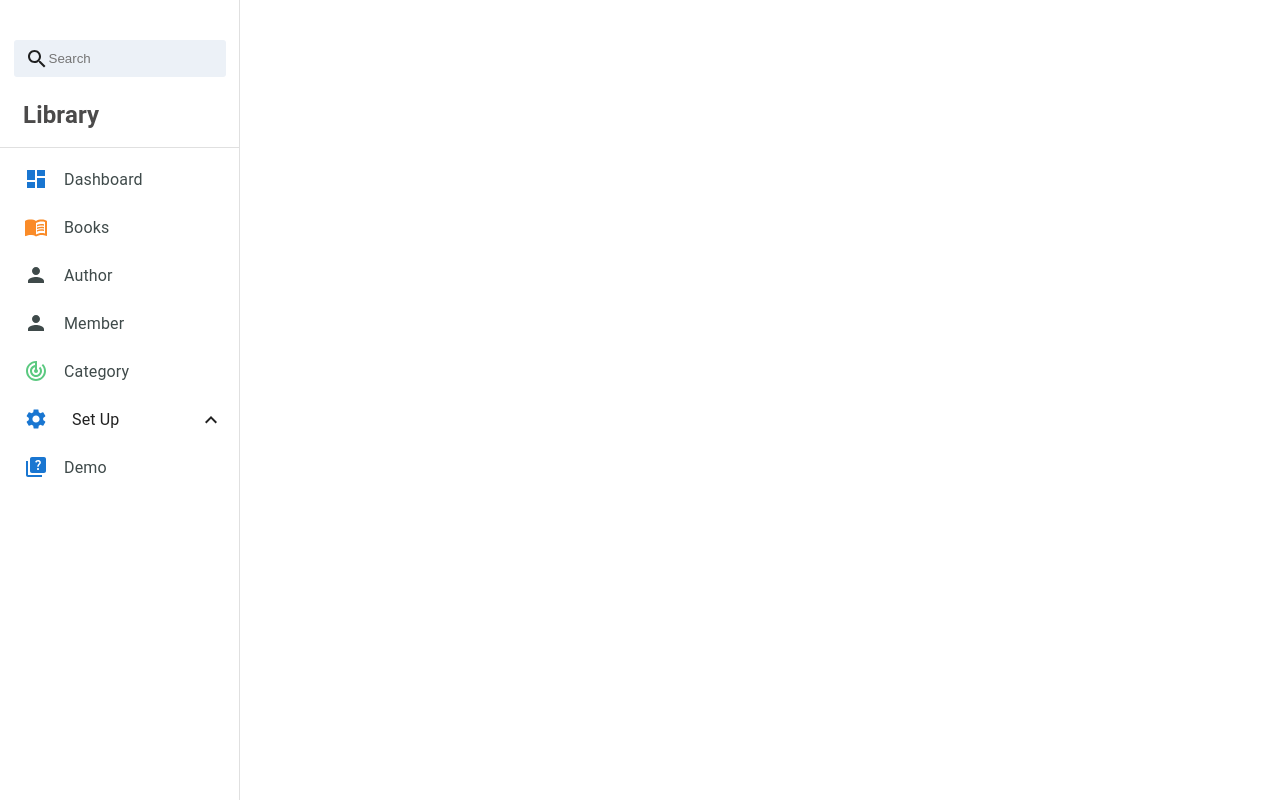
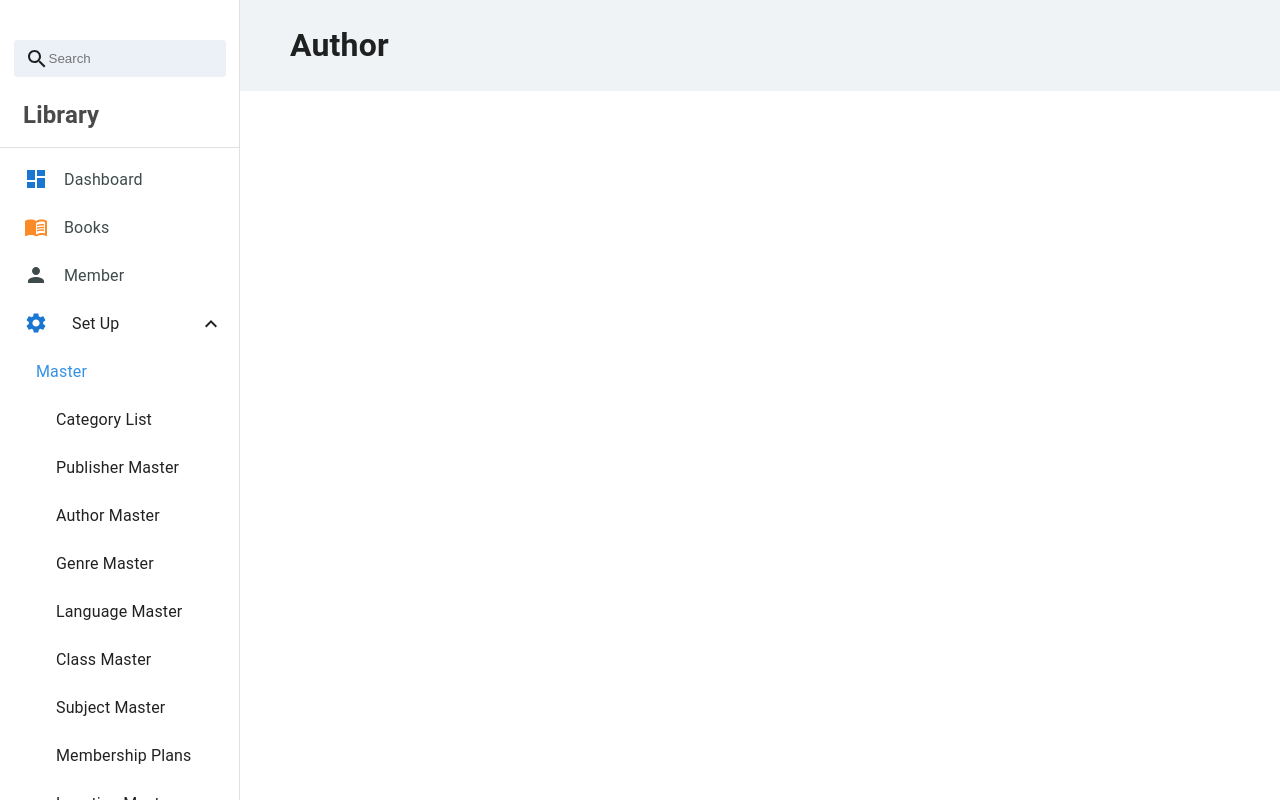
Before and after one commit to vipulchodhari/Edprime-Library-Express, a React (Create React App) app: page /author in a window 1280 px wide. Built offline with nearby package versions, Linux system fonts and the light colour scheme.

Commit message:
side navbar dropdown and navigation

```diff
--- a/src/App.js
+++ b/src/App.js
@@ -1,5 +1,9 @@
 import { Route, Routes } from 'react-router-dom';
 import './App.css';
+import { Dashboard } from './components/dashboard/Dashboard';
+import { Author } from './components/master/Author';
+import { Category } from './components/master/Category';
+import { Genre } from './components/master/Genre';
 import { Member } from './components/member/Member';
 import { Navbar } from './components/navbar/Navbar';
 
@@ -9,8 +13,11 @@ function App() {
       <div style={{display:'flex', gap:'50px', backgroundColor:'rgb(240,243,246)'}}>
         <Navbar />
         <Routes>
-          <Route path='/'></Route>
+          <Route path='/' element={<Dashboard/>}></Route>
           <Route path='/member' element={<Member />}></Route>
+          <Route path='/category' element={<Category/>}></Route>
+          <Route path='/genre' element={<Genre/>}></Route>
+          <Route path='/author' element={<Author/>}></Route>
         </Routes>
       </div>
     </div>
--- /dev/null
+++ b/src/components/master/Author.jsx
@@ -0,0 +1,5 @@
+export const Author = () => {
+    return <div>
+        <h1>Author</h1>
+    </div>
+}
--- /dev/null
+++ b/src/components/master/Category.jsx
@@ -0,0 +1,5 @@
+export const Category = ()=> {
+    return <div>
+        <h1>Book Category</h1>
+    </div>
+}
--- /dev/null
+++ b/src/components/master/Genre.jsx
@@ -0,0 +1,5 @@
+export const Genre = () => {
+    return <div>
+        <h1>Genre List</h1>
+    </div>
+}
--- a/src/components/navbar/Navbar.jsx
+++ b/src/components/navbar/Navbar.jsx
@@ -21,20 +21,34 @@ import ExpandMore from '@mui/icons-material/ExpandMore';
 import StarBorder from '@mui/icons-material/StarBorder';
 import Collapse from '@mui/material/Collapse';
 import '../../styles/navbar.css';
-import { Link } from 'react-router-dom';
+import { Link, useNavigate } from 'react-router-dom';
 
 const drawerWidth = 240;
 
 export const Navbar = () => {
+    let master = ["Category List", "Publisher Master", "Author Master", "Genre Master", "Language Master",
+                  "Class Master", "Subject Master", "Membership Plans", "Location Master"]
     const [openM, setOpenM] = React.useState(true);
     const [openS, setOpenS] = React.useState(true);
+    const navigate = useNavigate()
     const handleClick = () => {
         setOpenM(!openM);
-        setOpenS(!openS);
+        setOpenS(false)
     };
     const handleClickSec = () => {
-        setOpenS(!openS);
+        setOpenS(!openS)
     };
+    const handleNavigate = (el) => {
+        // console.log("receive end point", el)
+        if(el === "Category List"){
+            navigate('/category')
+        }else if(el === "Author Master"){
+            navigate('/author')
+        }else if(el === "Genre Master"){
+            navigate('/genre')
+        }
+    }
+
     return <div>
         <Box sx={{ display: 'flex' }}>
             <CssBaseline />
@@ -61,7 +75,7 @@ export const Navbar = () => {
                 <Toolbar />
                 <Divider />
                 <List>
-                    {/* <Link to='/' className='link-decoration'> */}
+                    <Link to='/' className='link-decoration'>
                     <ListItem disablePadding>
                         <ListItemButton>
                             <ListItemIcon>
@@ -70,7 +84,7 @@ export const Navbar = () => {
                             <ListItemText className='navbar-icon-text' primary='Dashboard' />
                         </ListItemButton>
                     </ListItem>
-                    {/* </Link> */}
+                    </Link>
                     {/* <Link to='/books' className='link-decoration'> */}
                     <ListItem disablePadding>
                         <ListItemButton>
@@ -82,14 +96,14 @@ export const Navbar = () => {
                     </ListItem>
                     {/* </Link> */}
                     {/* <Link to="/author" className='link-decoration'> */}
-                    <ListItem disablePadding>
+                    {/* <ListItem disablePadding>
                         <ListItemButton>
                             <ListItemIcon>
                                 <PersonIcon className='navbar-icon d-icon3' />
                             </ListItemIcon>
                             <ListItemText className='navbar-icon-text' primary='Author' />
                         </ListItemButton>
-                    </ListItem>
+                    </ListItem> */}
                     {/* </Link> */}
                     <Link to="/member" className='link-decoration'>
                         <ListItem disablePadding>
@@ -101,17 +115,6 @@ export const Navbar = () => {
                             </ListItemButton>
                         </ListItem>
                     </Link>
-                    {/* <Link to="/category" className='link-decoration'> */}
-                    <ListItem disablePadding>
-                        <ListItemButton >
-                            <ListItemIcon>
-                                <TrackChangesIcon className='navbar-icon d-icon4' />
-                            </ListItemIcon>
-                            <ListItemText className='navbar-icon-text' primary='Category' />
-                        </ListItemButton>
-                    </ListItem>
-                    {/* </Link> */}
-                    {/* <Link to='/issueBook' className='link-decoration'> */}
                     <ListItem disablePadding>
                         <ListItemButton onClick={handleClick}>
                             <ListItemIcon>
@@ -121,58 +124,26 @@ export const Navbar = () => {
                             {openM ? <ExpandLess /> : <ExpandMore />}
                         </ListItemButton>
                     </ListItem>
-                    <Link to="/activemember" className='link-decoration'>
-                        <Collapse in={!openM} timeout="auto" unmountOnExit>
+                        <Collapse in={openM} timeout="auto" unmountOnExit>
                             <List component="div" disablePadding>
-                                <ListItemButton onClick={handleClickSec} style={{color:'rgb(51,146,230)', fontWeight:'600'}} sx={{ pl: 5 }}>
+                                <ListItemButton onClick={handleClickSec}
+                                                style={{color:'rgb(51,146,230)', fontWeight:'600'}}
+                                                sx={{ pl: 4.5 }}>
                                     <ListItemText primary="Master" />
-                                    {/* <ListItemText primary="Master" />
-                                    {open ? <ExpandLess /> : <ExpandMore />} */}
                                 </ListItemButton>
                             </List>
+                        </Collapse>
+                        {master.map((el, i) => {
+                            return <div key={i} >
+                                <Collapse in={openS} timeout="auto" unmountOnExit onClick={(e) => handleNavigate(el)}>
+                                    <List component="div" disablePadding>
+                                        <ListItemButton sx={{ pl: 7 }}>
+                                        <ListItemText primary={el} />
+                                    </ListItemButton>
+                                </List>
                             </Collapse>
-                            <Link to="/addmember" className='link-decoration'>
-                                <Collapse in={!openS} timeout="auto" unmountOnExit>
-                                    <List component="div" disablePadding>
-                                        <ListItemButton sx={{ pl: 4 }}>
-                                            <ListItemIcon>
-                                                <StarBorder />
-                                            </ListItemIcon>
-                                            <ListItemText primary="Category List" />
-                                        </ListItemButton>
-                                    </List>
-                                </Collapse>
-                                <Link to="/memberlist" className='link-decoration'>
-                                <Collapse in={!openS} timeout="auto" unmountOnExit>
-                                    <List component="div" disablePadding>
-                                        <ListItemButton sx={{ pl: 4 }}>
-                                            <ListItemIcon>
-                                                <StarBorder />
-                                            </ListItemIcon>
-                                            <ListItemText primary="Publisher Master" />
-                                        </ListItemButton>
-                                    </List>
-                                </Collapse>
-                                <Link to="/expiredmember" className='link-decoration'>
-
-                                    <Collapse in={!openS} timeout="auto" unmountOnExit>
-                                        <List component="div" disablePadding>
-                                            <ListItemButton sx={{ pl: 4 }}>
-                                                <ListItemIcon>
-                                                    <StarBorder />
-                                                </ListItemIcon>
-                                                <ListItemText primary="Author Master" />
-                                            </ListItemButton>
-                                        </List>
-                                    </Collapse>
-
-                                </Link>
-                            </Link>
-                        </Link>
-
-                    </Link>
-                    {/* </Link> */}
-                    {/* <Link to='/demo' className='link-decoration'> */}
+                            </div>
+                        })}
                     <ListItem disablePadding>
                         <ListItemButton>
                             <ListItemIcon>
@@ -181,7 +152,6 @@ export const Navbar = () => {
                             <ListItemText className='navbar-icon-text' primary='Demo' />
                         </ListItemButton>
                     </ListItem>
-                    {/* </Link> */}
                 </List>
             </Drawer>
 
```
